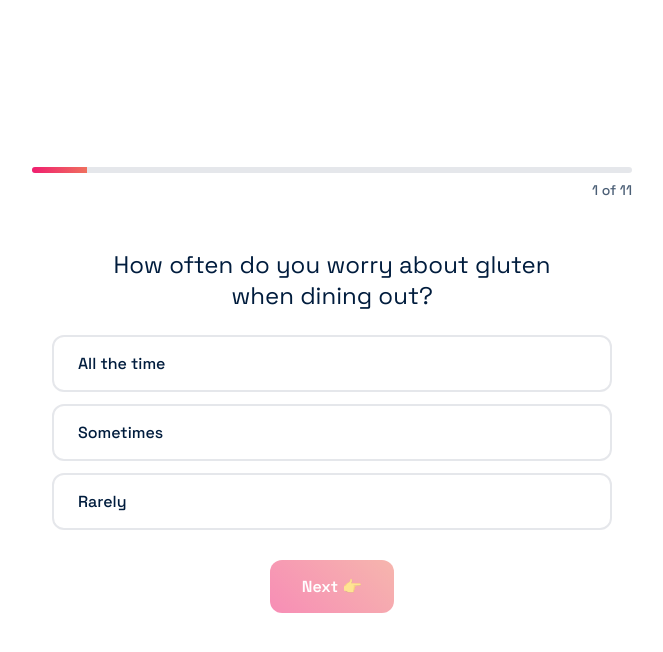
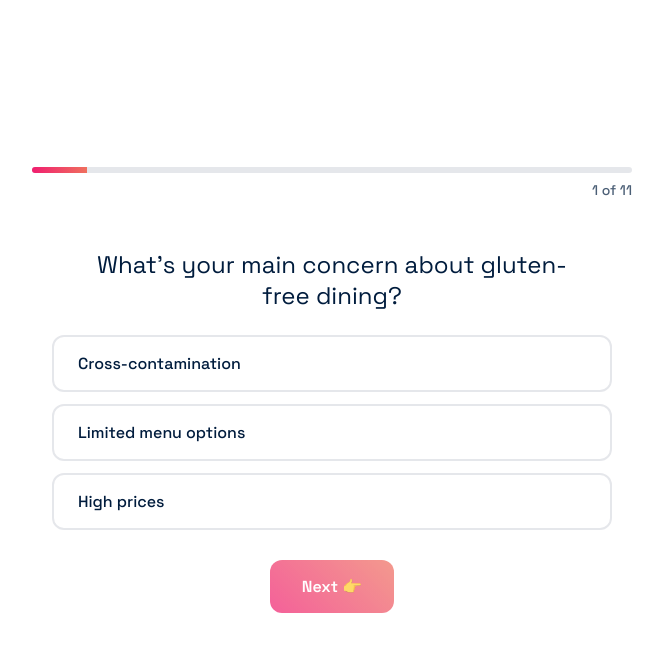
Before and after one commit to 8Gaston8/Quiz-Alone, a plain HTML site: page index.html in a window 1280 px wide. Both pictures are taken after a click on the button "I'm Ready! 🚀". Shown: the whole page, without its empty margins (308-971 px from the left). Drawn offline with Linux system fonts and the light colour scheme.

Commit message:
Fixed email submit, removed one API, introduced random quiz among 3

```diff
--- a/quiz.js
+++ b/quiz.js
@@ -1,103 +1,36 @@
-console.log('Loading quiz data...');
+console.log('Loading quiz system...');
 
-const quizData = [
-    {
-        question: "How often do you worry about gluten when dining out?",
-        options: [
-            "All the time",
-            "Sometimes",
-            "Rarely"
-        ],
-        funFact: "Celiac disease affects about 1% of the global population, but many cases go undiagnosed. Apps like Atly help users feel safer by highlighting verified gluten-free options."
-    },
-    {
-        question: "What's your email address? (We'll save your progress)",
-        options: [],
-        type: "email",
-        funFact: "Your email is safe with us! We'll use it to save your progress and send you personalized gluten-free recommendations."
-    },
-    {
-        question: "What's your biggest challenge finding gluten-free spots?",
-        options: [
-            "Unclear menu labeling",
-            "Lack of trusted reviews",
-            "Time-consuming research"
-        ],
-        funFact: "Studies show that up to 50% of gluten-free restaurant menus contain errors, making trusted recommendations essential."
-    },
-    {
-        question: "How do you discover new gluten-free places?",
-        options: [
-            "Search engines",
-            "Friend recommendations",
-            "Trial and error"
-        ],
-        funFact: "With Atly, you can discover gluten-free spots curated by people who share your needs, ensuring safe dining experiences."
-    },
-    {
-        question: "Ever had a reaction from a 'gluten-free' menu item?",
-        options: [
-            "Yes, multiple times",
-            "Yes, but rarely",
-            "No, never"
-        ],
-        funFact: "Cross-contamination in kitchens is a common issue. Atly helps you find places that truly understand gluten-free safety."
-    },
-    {
-        question: "How far would you travel for safe gluten-free food?",
-        options: [
-            "5-10 minutes",
-            "20-30 minutes",
-            "Over 30 minutes"
-        ],
-        funFact: "Atly allows you to explore gluten-free spots near and far, so you can plan ahead for your next meal."
-    },
-    {
-        question: "What's your favorite type of cuisine?",
-        options: [
-            "Italian",
-            "Asian",
-            "American"
-        ],
-        funFact: "Atly offers filtering options by cuisine type, so you can satisfy your cravings safely."
-    },
-    {
-        question: "Feel confident asking staff about gluten-free options?",
-        options: [
-            "Not really",
-            "Sometimes",
-            "Very confident"
-        ],
-        funFact: "Atly's user reviews include detailed feedback on staff knowledge and safety measures."
-    },
-    {
-        question: "How often do you cook instead of eating out?",
-        options: [
-            "Almost always",
-            "Sometimes",
-            "Rarely"
-        ],
-        funFact: "Atly's verified gluten-free places let you confidently dine out without stress."
-    },
-    {
-        question: "Struggle to find gluten-free spots while traveling?",
-        options: [
-            "Yes, always",
-            "Sometimes",
-            "Not really"
-        ],
-        funFact: "Atly's global map ensures you can find gluten-free spots wherever you go."
-    },
-    {
-        question: "Ready to make gluten-free dining easier?",
-        options: [
-            "Yes, definitely!",
-            "Tell me more",
-            "Not sure yet"
-        ],
-        funFact: "Users report saving hours of research with Atly, finding safe gluten-free places in seconds!"
+let quizData = null;
+let currentQuizVersion = '';
+
+function selectRandomQuiz() {
+    const versions = ['A', 'B', 'C'];
+    const randomIndex = Math.floor(Math.random() * versions.length);
+    const selectedVersion = versions[randomIndex];
+
+    switch(selectedVersion) {
+        case 'A':
+            quizData = quizDataA;
+            currentQuizVersion = 'Classic_Quiz';
+            break;
+        case 'B':
+            quizData = quizDataB;
+            currentQuizVersion = 'Lifestyle_Quiz';
+            break;
+        case 'C':
+            quizData = quizDataC;
+            currentQuizVersion = 'Experience_Quiz';
+            break;
     }
-];
+
+    console.log(`Selected quiz version: ${currentQuizVersion}`);
+    return quizData;
+}
+
+// Initialize quiz data when the page loads
+document.addEventListener('DOMContentLoaded', () => {
+    selectRandomQuiz();
+});
 
 console.log('Quiz data loaded successfully');
 
--- /dev/null
+++ b/quiz_version_a.js
@@ -0,0 +1,102 @@
+console.log('Loading quiz version A data...');
+
+const quizDataA = [
+    {
+        question: "How often do you worry about gluten when dining out?",
+        options: [
+            "All the time",
+            "Sometimes",
+            "Rarely"
+        ],
+        funFact: "Celiac disease affects about 1% of the global population, but many cases go undiagnosed. Apps like Atly help users feel safer by highlighting verified gluten-free options."
+    },
+    {
+        question: "What's your email address? (We'll save your progress)",
+        options: [],
+        type: "email",
+        funFact: "Your email is safe with us! We'll use it to save your progress and send you personalized gluten-free recommendations."
+    },
+    {
+        question: "What's your biggest challenge finding gluten-free spots?",
+        options: [
+            "Unclear menu labeling",
+            "Lack of trusted reviews",
+            "Time-consuming research"
+        ],
+        funFact: "Studies show that up to 50% of gluten-free restaurant menus contain errors, making trusted recommendations essential."
+    },
+    {
+        question: "How do you discover new gluten-free places?",
+        options: [
+            "Search engines",
+            "Friend recommendations",
+            "Trial and error"
+        ],
+        funFact: "With Atly, you can discover gluten-free spots curated by people who share your needs, ensuring safe dining experiences."
+    },
+    {
+        question: "Ever had a reaction from a 'gluten-free' menu item?",
+        options: [
+            "Yes, multiple times",
+            "Yes, but rarely",
+            "No, never"
+        ],
+        funFact: "Cross-contamination in kitchens is a common issue. Atly helps you find places that truly understand gluten-free safety."
+    },
+    {
+        question: "How far would you travel for safe gluten-free food?",
+        options: [
+            "5-10 minutes",
+            "20-30 minutes",
+            "Over 30 minutes"
+        ],
+        funFact: "Atly allows you to explore gluten-free spots near and far, so you can plan ahead for your next meal."
+    },
+    {
+        question: "What's your favorite type of cuisine?",
+        options: [
+            "Italian",
+            "Asian",
+            "American"
+        ],
+        funFact: "Atly offers filtering options by cuisine type, so you can satisfy your cravings safely."
+    },
+    {
+        question: "Feel confident asking staff about gluten-free options?",
+        options: [
+            "Not really",
+            "Sometimes",
+            "Very confident"
+        ],
+        funFact: "Atly's user reviews include detailed feedback on staff knowledge and safety measures."
+    },
+    {
+        question: "How often do you cook instead of eating out?",
+        options: [
+            "Almost always",
+            "Sometimes",
+            "Rarely"
+        ],
+        funFact: "Atly's verified gluten-free places let you confidently dine out without stress."
+    },
+    {
+        question: "Struggle to find gluten-free spots while traveling?",
+        options: [
+            "Yes, always",
+            "Sometimes",
+            "Not really"
+        ],
+        funFact: "Atly's global map ensures you can find gluten-free spots wherever you go."
+    },
+    {
+        question: "Ready to make gluten-free dining easier?",
+        options: [
+            "Yes, definitely!",
+            "Tell me more",
+            "Not sure yet"
+        ],
+        funFact: "Users report saving hours of research with Atly, finding safe gluten-free places in seconds!"
+    }
+];
+
+console.log('Quiz version A data loaded successfully');
--- /dev/null
+++ b/quiz_version_b.js
@@ -0,0 +1,102 @@
+console.log('Loading quiz version B data...');
+
+const quizDataB = [
+    {
+        question: "What's your main concern about gluten-free dining?",
+        options: [
+            "Cross-contamination",
+            "Limited menu options",
+            "High prices"
+        ],
+        funFact: "Studies show that 30% of 'gluten-free' restaurant items may contain traces of gluten due to cross-contamination. Atly helps you find truly safe options."
+    },
+    {
+        question: "What's your email address? (We'll save your progress)",
+        options: [],
+        type: "email",
+        funFact: "Your email helps us personalize your gluten-free journey and keep you updated with the latest safe dining spots!"
+    },
+    {
+        question: "How long have you been following a gluten-free diet?",
+        options: [
+            "Less than a year",
+            "1-5 years",
+            "More than 5 years"
+        ],
+        funFact: "The gluten-free market has grown by 136% in the past decade, leading to more dining options for everyone!"
+    },
+    {
+        question: "What's your preferred way to find restaurants?",
+        options: [
+            "Social media",
+            "Food apps",
+            "Local recommendations"
+        ],
+        funFact: "Atly combines community recommendations with expert verification to ensure you find the safest gluten-free spots."
+    },
+    {
+        question: "How important is dedicated gluten-free preparation?",
+        options: [
+            "Extremely important",
+            "Somewhat important",
+            "Not very important"
+        ],
+        funFact: "Dedicated gluten-free preparation areas can reduce cross-contamination risk by up to 99%."
+    },
+    {
+        question: "What type of dining experience do you prefer?",
+        options: [
+            "Fast casual",
+            "Fine dining",
+            "Casual dining"
+        ],
+        funFact: "Atly covers all dining types, from quick bites to luxury restaurants, ensuring safe options for every occasion."
+    },
+    {
+        question: "What's your budget for dining out?",
+        options: [
+            "$10-20",
+            "$20-40",
+            "$40+"
+        ],
+        funFact: "Atly helps you find gluten-free options across all price ranges, with detailed pricing information."
+    },
+    {
+        question: "How often do you try new restaurants?",
+        options: [
+            "Weekly",
+            "Monthly",
+            "Rarely"
+        ],
+        funFact: "Atly users discover an average of 5 new safe restaurants each month!"
+    },
+    {
+        question: "What matters most in a gluten-free restaurant?",
+        options: [
+            "Staff knowledge",
+            "Dedicated kitchen",
+            "Menu variety"
+        ],
+        funFact: "Restaurants listed on Atly are evaluated on all these factors to ensure a safe dining experience."
+    },
+    {
+        question: "Do you plan meals ahead when traveling?",
+        options: [
+            "Always",
+            "Sometimes",
+            "Never"
+        ],
+        funFact: "Atly's travel planning feature helps you map out safe dining spots before your trip!"
+    },
+    {
+        question: "Ready to transform your dining experience?",
+        options: [
+            "Yes, let's go!",
+            "Show me how",
+            "Need more info"
+        ],
+        funFact: "Join thousands of happy Atly users who've discovered their new favorite gluten-free spots!"
+    }
+];
+
+console.log('Quiz version B data loaded successfully');
--- /dev/null
+++ b/quiz_version_c.js
@@ -0,0 +1,102 @@
+console.log('Loading quiz version C data...');
+
+const quizDataC = [
+    {
+        question: "What's your biggest frustration with gluten-free dining?",
+        options: [
+            "Finding desserts",
+            "Social situations",
+            "Menu confusion"
+        ],
+        funFact: "Over 60% of people following a gluten-free diet report social challenges when dining out. Atly makes it easier to find inclusive dining spots!"
+    },
+    {
+        question: "What's your email address? (We'll save your progress)",
+        options: [],
+        type: "email",
+        funFact: "We'll use your email to create your personalized gluten-free restaurant guide!"
+    },
+    {
+        question: "Who do you usually dine out with?",
+        options: [
+            "Family",
+            "Friends",
+            "Solo"
+        ],
+        funFact: "Atly's group dining feature helps you find restaurants that cater to mixed dietary needs!"
+    },
+    {
+        question: "What's your favorite meal of the day?",
+        options: [
+            "Breakfast",
+            "Lunch",
+            "Dinner"
+        ],
+        funFact: "Atly categorizes restaurants by meal type, making it easy to find gluten-free options any time of day."
+    },
+    {
+        question: "How do you feel about shared kitchens?",
+        options: [
+            "Very concerned",
+            "Somewhat worried",
+            "Not concerned"
+        ],
+        funFact: "Atly provides detailed information about kitchen practices and cross-contamination protocols."
+    },
+    {
+        question: "What's your ideal restaurant atmosphere?",
+        options: [
+            "Quiet and cozy",
+            "Lively and social",
+            "Quick and casual"
+        ],
+        funFact: "Atly includes atmosphere ratings to help you find the perfect dining environment."
+    },
+    {
+        question: "Do you have other dietary restrictions?",
+        options: [
+            "Yes, several",
+            "Just one other",
+            "No, just gluten"
+        ],
+        funFact: "Atly lets you filter restaurants by multiple dietary restrictions for a perfectly tailored experience."
+    },
+    {
+        question: "How important is organic/natural food?",
+        options: [
+            "Very important",
+            "Somewhat important",
+            "Not important"
+        ],
+        funFact: "Many gluten-free restaurants on Atly also specialize in organic and natural ingredients!"
+    },
+    {
+        question: "What's your favorite comfort food?",
+        options: [
+            "Pizza",
+            "Pasta",
+            "Sandwiches"
+        ],
+        funFact: "Atly helps you find the best gluten-free versions of your favorite comfort foods!"
+    },
+    {
+        question: "How far are your favorite restaurants?",
+        options: [
+            "Within 5 miles",
+            "5-15 miles",
+            "15+ miles"
+        ],
+        funFact: "Atly's location-based search helps you discover hidden gems in your preferred radius!"
+    },
+    {
+        question: "Ready to discover your new favorite spots?",
+        options: [
+            "Can't wait!",
+            "Tell me more",
+            "Still deciding"
+        ],
+        funFact: "Join the Atly community and never worry about finding safe, delicious gluten-free food again!"
+    }
+];
+
+console.log('Quiz version C data loaded successfully');
--- a/styles.css
+++ b/styles.css
@@ -209,8 +209,13 @@ body {
 }
 
 .cta-button:disabled {
-    opacity: 0.5;
-    cursor: not-allowed;
+    opacity: 0.7;
+    cursor: wait;
+    transform: none;
+    background: linear-gradient(45deg, var(--gradient-start), var(--gradient-end));
+}
+
+.cta-button:disabled:hover {
     transform: none;
 }
 
```
Also changed, not shown: api.js (+5 -37 lines), index.html (+3 -0 lines), script.js (+12 -3 lines), tracking.js (+5 -2 lines).
